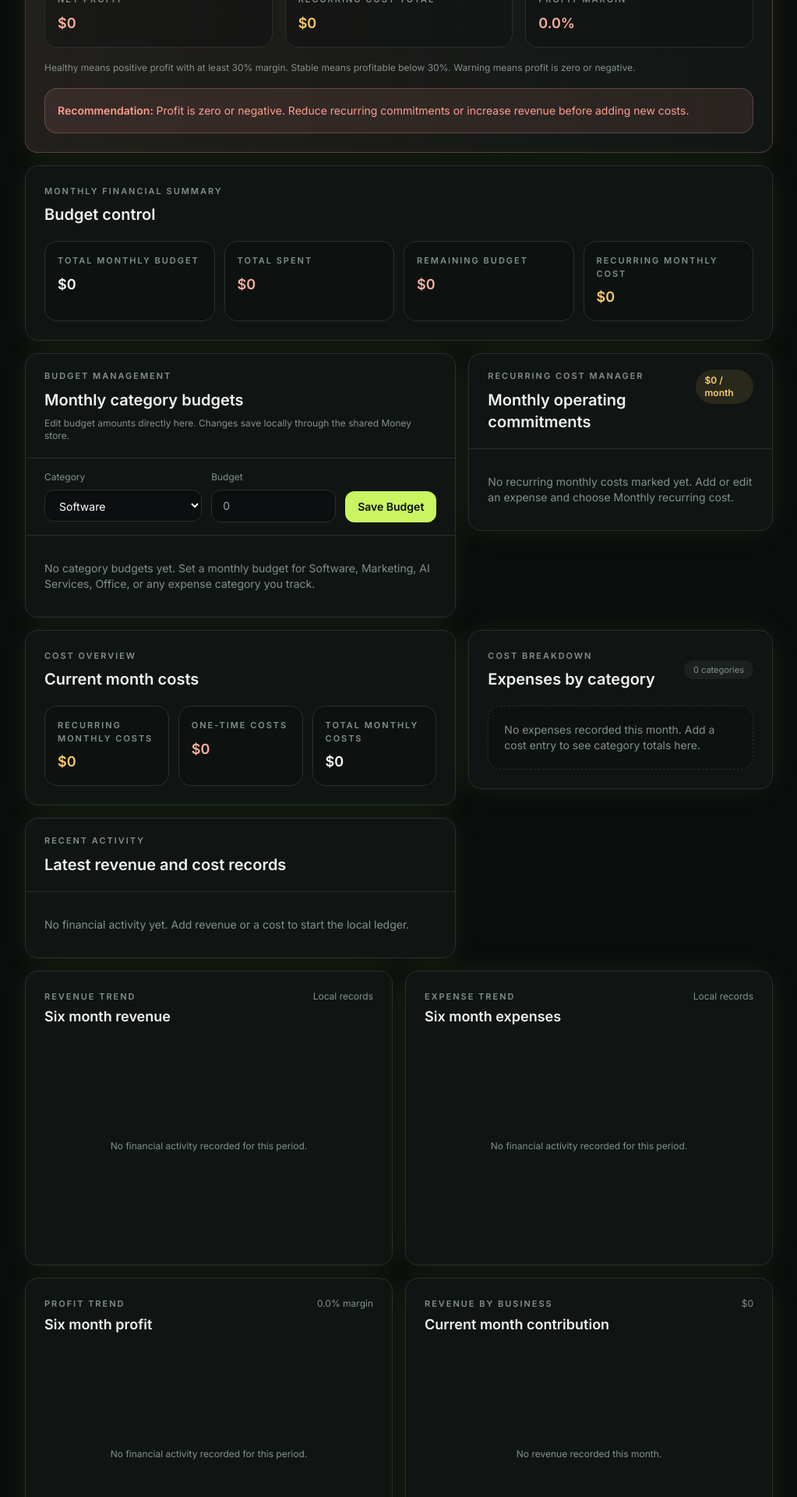
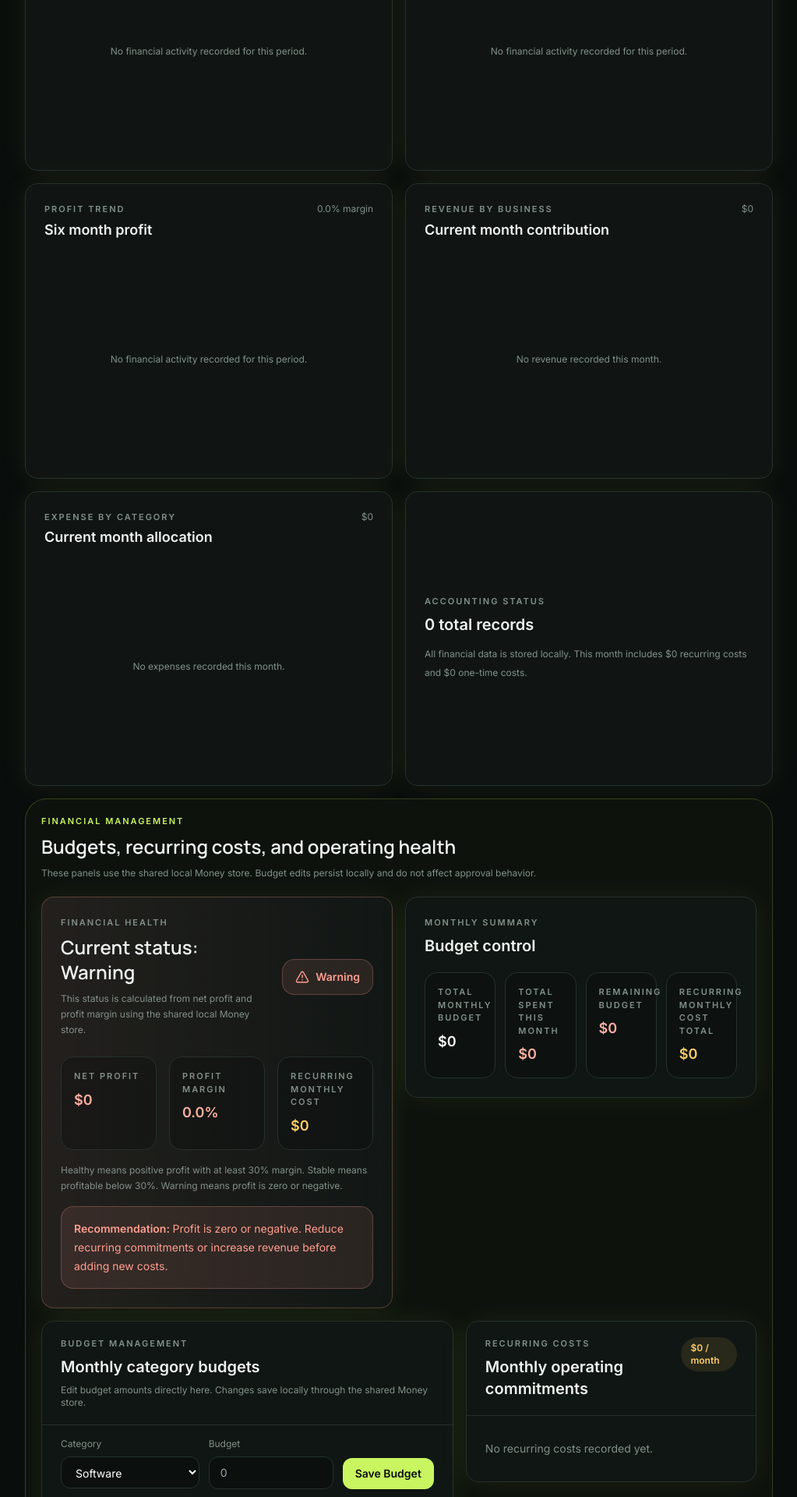
Before and after one commit to Jakea27/AI-Operator-OS, a React (Vite) app in the folder app/: page /#/money in a window 1280 px wide. Shown: the part 840-2760 px from the top of the page at 78% size, without its empty margins (256-1279 px from the left). Built offline with nearby package versions, Linux system fonts and the light colour scheme.

Commit message:
Begin AO-006.3c — Force Visible Money Management Sections.

```diff
--- a/app/pages/Money.tsx
+++ b/app/pages/Money.tsx
@@ -108,29 +108,6 @@ export function Money() {
           </section>
         )}
 
-        <FinancialHealthCard health={money.health} />
-
-        <div className="grid grid-cols-12 gap-4">
-          <div className="col-span-12">
-            <MonthlyFinancialSummary summary={money.budgetSummary} />
-          </div>
-          <div className="col-span-7">
-            <BudgetManager budgets={money.budgetProgress} onSaveBudget={money.setBudget} onDeleteBudget={money.deleteBudget} />
-          </div>
-          <div className="col-span-5">
-            <RecurringCostManager recurringCosts={money.recurringCosts} monthlyTotal={money.metrics.monthlyRecurringCosts} />
-          </div>
-          <div className="col-span-7">
-            <CostOverview metrics={money.metrics} />
-          </div>
-          <div className="col-span-5">
-            <CostBreakdown breakdown={money.categoryBreakdown} />
-          </div>
-          <div className="col-span-7">
-            <RecentFinancialActivity activity={money.recentActivity} />
-          </div>
-        </div>
-
         <div className="grid grid-cols-12 gap-4">
           <ChartShell eyebrow="Revenue Trend" title="Six month revenue" meta="Local records" className="col-span-6">
             <TrendLineChart data={trend} dataKey="revenue" label="Revenue" xKey="month" gradientId="moneyRevenue" />
@@ -154,6 +131,42 @@ export function Money() {
           </section>
         </div>
 
+        <section className="rounded-[28px] border border-lime/20 bg-lime/[0.025] p-5">
+          <div className="mb-5 flex items-start justify-between gap-4">
+            <div>
+              <p className="eyebrow mb-2 text-lime">Financial Management</p>
+              <h2 className="m-0 font-display text-2xl font-semibold">Budgets, recurring costs, and operating health</h2>
+              <p className="mb-0 mt-2 text-xs leading-5 text-muted">These panels use the shared local Money store. Budget edits persist locally and do not affect approval behavior.</p>
+            </div>
+          </div>
+          <div className="grid grid-cols-12 gap-4">
+            <div className="col-span-6">
+              <FinancialHealthCard health={money.health} />
+            </div>
+            <div className="col-span-6">
+              <MonthlyFinancialSummary summary={money.budgetSummary} />
+            </div>
+            <div className="col-span-7">
+              <BudgetManager budgets={money.budgetProgress} onSaveBudget={money.setBudget} onDeleteBudget={money.deleteBudget} />
+            </div>
+            <div className="col-span-5">
+              <RecurringCostManager recurringCosts={money.recurringCosts} monthlyTotal={money.metrics.monthlyRecurringCosts} />
+            </div>
+          </div>
+        </section>
+
+        <div className="grid grid-cols-12 gap-4">
+          <div className="col-span-7">
+            <CostOverview metrics={money.metrics} />
+          </div>
+          <div className="col-span-5">
+            <CostBreakdown breakdown={money.categoryBreakdown} />
+          </div>
+          <div className="col-span-12">
+            <RecentFinancialActivity activity={money.recentActivity} />
+          </div>
+        </div>
+
         <FinancialHistoryTable
           mode="revenue"
           entries={data.revenueEntries}
--- a/app/src/components/money/MoneyDashboardSections.tsx
+++ b/app/src/components/money/MoneyDashboardSections.tsx
@@ -129,8 +129,8 @@ export function FinancialHealthCard({ health }: { health: MoneyHealthSummary })
       </div>
       <div className="mt-6 grid grid-cols-3 gap-4">
         <CostStat label="Net Profit" value={formatCurrency(health.netProfit)} tone={health.netProfit > 0 ? 'mint' : 'rose'} />
-        <CostStat label="Recurring Cost Total" value={formatCurrency(health.recurringCostTotal)} tone="amber" />
         <CostStat label="Profit Margin" value={`${health.profitMargin.toFixed(1)}%`} tone={health.profitMargin >= 30 ? 'mint' : health.profitMargin > 0 ? 'amber' : 'rose'} />
+        <CostStat label="Recurring Monthly Cost" value={formatCurrency(health.recurringCostTotal)} tone="amber" />
       </div>
       <p className="mb-0 mt-4 text-xs leading-5 text-muted">
         Healthy means positive profit with at least 30% margin. Stable means profitable below 30%. Warning means profit is zero or negative.
@@ -145,13 +145,13 @@ export function FinancialHealthCard({ health }: { health: MoneyHealthSummary })
 export function MonthlyFinancialSummary({ summary }: { summary: MoneyBudgetSummary }) {
   return (
     <section className="panel p-6">
-      <p className="eyebrow mb-2">Monthly Financial Summary</p>
+      <p className="eyebrow mb-2">Monthly Summary</p>
       <h3 className="m-0 text-xl font-semibold">Budget control</h3>
       <div className="mt-5 grid grid-cols-4 gap-3">
         <CostStat label="Total Monthly Budget" value={formatCurrency(summary.totalBudget)} tone="neutral" />
-        <CostStat label="Total Spent" value={formatCurrency(summary.totalSpent)} tone="rose" />
+        <CostStat label="Total Spent This Month" value={formatCurrency(summary.totalSpent)} tone="rose" />
         <CostStat label="Remaining Budget" value={formatCurrency(summary.remainingBudget)} tone={summary.remainingBudget > 0 ? 'mint' : 'rose'} />
-        <CostStat label="Recurring Monthly Cost" value={formatCurrency(summary.recurringMonthlyCostTotal)} tone="amber" />
+        <CostStat label="Recurring Monthly Cost Total" value={formatCurrency(summary.recurringMonthlyCostTotal)} tone="amber" />
       </div>
     </section>
   )
@@ -267,13 +267,13 @@ export function RecurringCostManager({
     <section className="panel overflow-hidden">
       <div className="flex items-start justify-between gap-4 border-b border-line px-6 py-5">
         <div>
-          <p className="eyebrow mb-2">Recurring Cost Manager</p>
+          <p className="eyebrow mb-2">Recurring Costs</p>
           <h3 className="m-0 text-xl font-semibold">Monthly operating commitments</h3>
         </div>
         <span className="rounded-full bg-[#ffcc66]/10 px-3 py-1.5 text-xs font-semibold text-[#ffcc66]">{formatCurrency(monthlyTotal)} / month</span>
       </div>
       {recurringCosts.length === 0 ? (
-        <p className="m-0 px-6 py-8 text-sm text-muted">No recurring monthly costs marked yet. Add or edit an expense and choose Monthly recurring cost.</p>
+        <p className="m-0 px-6 py-8 text-sm text-muted">No recurring costs recorded yet.</p>
       ) : (
         <div className="divide-y divide-line">
           {recurringCosts.map((cost) => (
--- a/app/src/core/money/moneyCalculations.ts
+++ b/app/src/core/money/moneyCalculations.ts
@@ -1,5 +1,6 @@
 import { normalizeCostType } from '@/src/services/operatingStore'
 import type { ExpenseEntry, MoneyBudget, RevenueEntry } from '@/src/services/operatingStore'
+import { expenseCategories } from '@/src/data/financeCategories'
 import type {
   MoneyActivityItem,
   MoneyBudgetProgress,
@@ -144,18 +145,31 @@ export function buildBudgetProgress(
   costItems: ExpenseEntry[],
   now = new Date(),
 ): MoneyBudgetProgress[] {
-  return budgets
-    .map((budget) => {
+  const categories = [
+    ...expenseCategories,
+    ...budgets.map((budget) => budget.category),
+    ...costItems.filter((entry) => sameMonth(entry.date, now)).map((entry) => entry.category),
+  ]
+  const uniqueCategories = Array.from(new Set(categories.filter(Boolean)))
+
+  return uniqueCategories
+    .map((category) => {
+      const budget = budgets.find((item) => item.category === category)
+      const amount = budget?.amount ?? 0
       const spent = costItems
-        .filter((entry) => entry.category === budget.category && sameMonth(entry.date, now))
+        .filter((entry) => entry.category === category && sameMonth(entry.date, now))
         .reduce((sum, entry) => sum + entry.amount, 0)
-      const percentageUsed = budget.amount > 0 ? (spent / budget.amount) * 100 : spent > 0 ? 100 : 0
+      const percentageUsed = amount > 0 ? (spent / amount) * 100 : spent > 0 ? 100 : 0
       const status: MoneyBudgetStatus = percentageUsed >= 100 ? 'Over Budget' : percentageUsed >= 75 ? 'Watch' : 'Healthy'
 
       return {
-        ...budget,
+        id: budget?.id ?? `budget-${category}`,
+        category,
+        amount,
+        createdAt: budget?.createdAt ?? '',
+        updatedAt: budget?.updatedAt ?? '',
         spent,
-        remaining: Math.max(0, budget.amount - spent),
+        remaining: Math.max(0, amount - spent),
         percentageUsed,
         status,
       }
```
Also changed, not shown: 1 other file (tests, documents, lock files or other folders).
